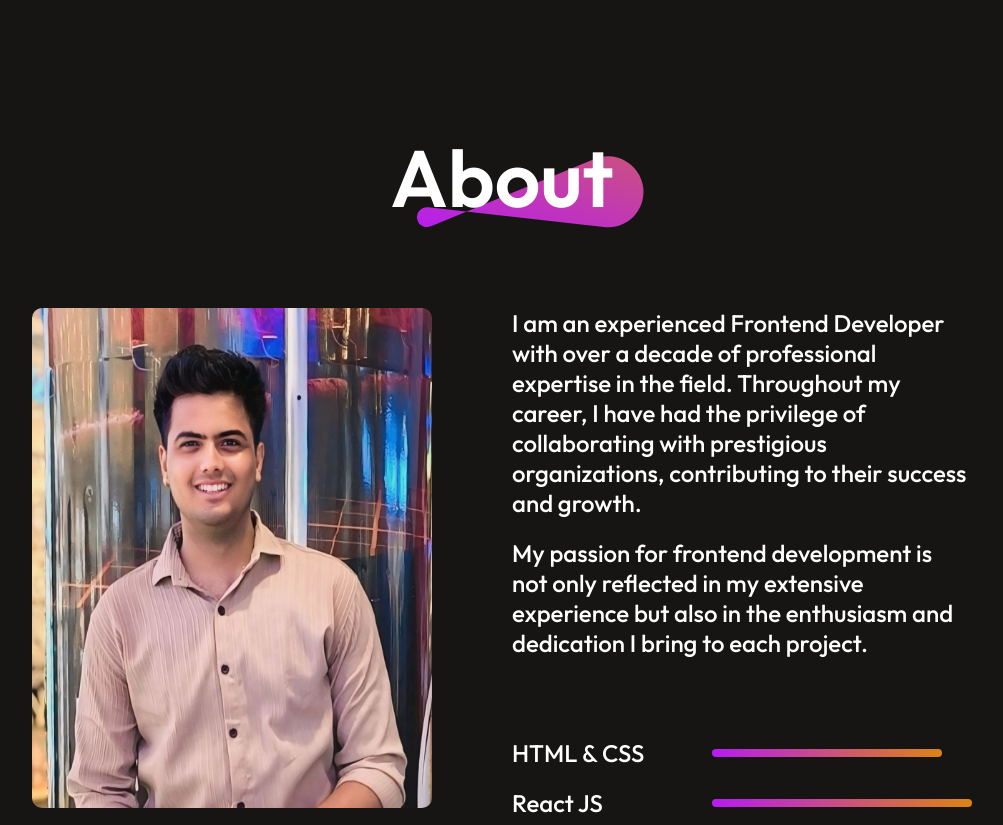
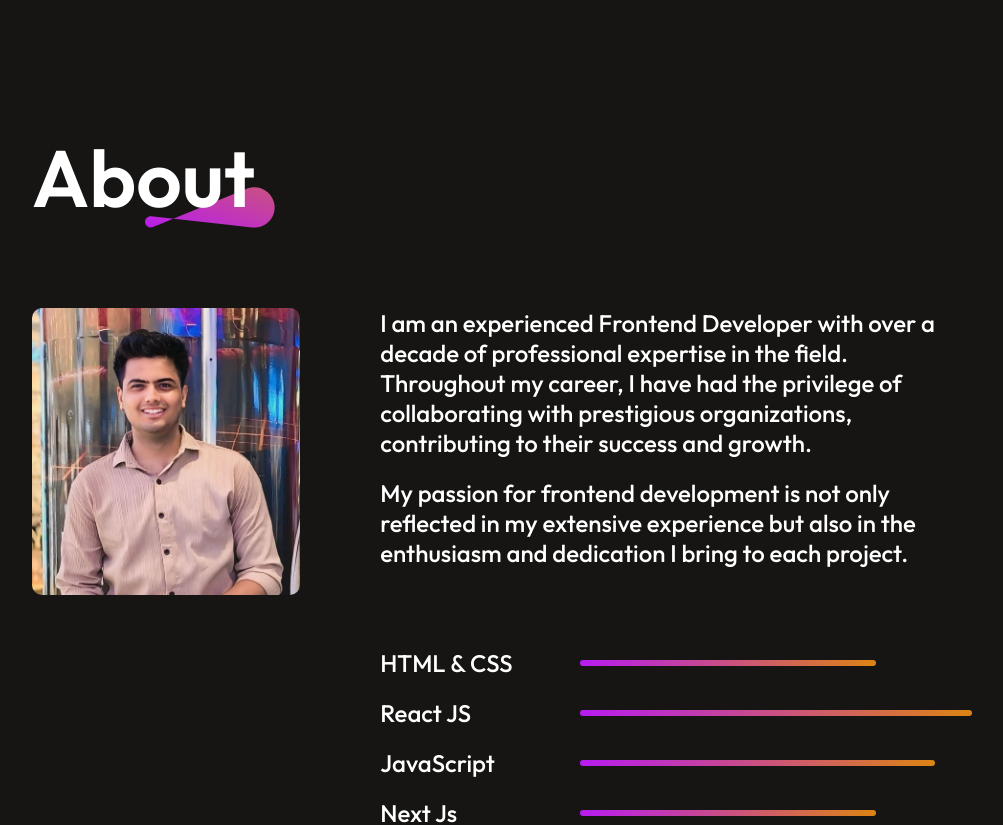
Before and after one commit to py-pankaj-ydv-7/PORTFOLIO, a React (Vite) app in the folder pyportfolio/: page / in a window 1280 px wide. Shown: the part 1300-2125 px from the top of the page, without its empty margins (138-1141 px from the left). Built offline with nearby package versions, Linux system fonts and the light colour scheme.

Commit message:
about css update

```diff
--- a/pyportfolio/src/Components/About/About.css
+++ b/pyportfolio/src/Components/About/About.css
@@ -3,8 +3,8 @@
     flex-direction: column;;
     align-items: center;
     justify-content: center;
-    gap: 80px;
-    margin: 80px 170px;
+    gap: 50px;
+    margin: 50px 20px;
 }
 
 .about-title{
@@ -15,7 +15,7 @@
 .about-title h1{
     padding: 0px 30px;
     font-weight: 600;
-    font-size: 80px;
+    font-size: 42px;
 }
 
 .about-title img{
@@ -27,13 +27,15 @@
 
 .about-sections{
     display: flex;
-    gap: 80px;
+    flex-direction: column;
+    gap: 40px;
 }
 
 .about-left img{
-    width: 400px;
+    /* width: 400px;
     height: 500px;
-    border-radius: 10px;
+    border-radius: 10px; */
+    display: none;
 }
 
 .about-right{
@@ -46,7 +48,8 @@
     display: flex;
     flex-direction: column;
     gap: 20px;
-    font-size: 24px;
+    font-size: 18px;
+    line-height: 30px;
     font-weight: 500;
     /* line-height: 1.8; */
     /* color: #4b4b4b; */
@@ -66,8 +69,8 @@
 }
 
 .about-skill p{
-    min-width: 150px;
-    font-size: 24px;
+    min-width: 120px;
+    font-size: 18px;
     font-weight: 500;
 }
 
@@ -81,14 +84,18 @@
 }
 
 .about-achievements{
-    display: flex;
+    /*
     width: 100%;
     justify-content: space-around;
-    margin-bottom: 80px;
-
+    margin-bottom: 80px; */
+    display: flex;
+    justify-content: space-between;
+    /* flex-wrap: wrap;
+    gap: 20px; */
 }
 
 .about-achievement{
+    gap: 10px;
     display: flex;
     flex-direction: column;
     align-items: center;
@@ -97,18 +104,22 @@
 }
 
 .about-achievement h1{
-    font-size: 60px;
-    font-weight: 700;
+    /* font-size: 60px;
+    font-weight: 700;*/
     background: linear-gradient(270deg, #DF8908 50.41%, #B415FF 90.25%);
     background-clip: text;
     -webbkit-background-clip: text;
     -webkit-text-fill-color: transparent;
+    font-size: 34px;
+        font-weight: 700;
 
 }
 
 .about-achievement p{
-    font-size: 22px;
-    font-weight: 500;
+    /* font-size: 22px;
+    font-weight: 500; */
+     text-align: center;
+        font-size: 16px;
 }
 
 .about-skill:hover{
@@ -121,14 +132,14 @@
     transition: 0.5s;
 }
 
-@media(min-width: 375px) and (max-width:768px){
+@media(min-width: 768px){
     .about{
         gap: 80px;
-        margin: 50px 70px;
+        margin: 80px 170px;
         align-items: start;
     }
     .about-title h1{
-        font-size: 50px;
+        font-size: 80px;
         padding: 0;
     }
     .about-title img{
@@ -136,41 +147,69 @@
         right: -20px;
     }
     .about-sections{
-        flex-direction: column;;
+        flex-direction: row;
+        gap: 80px;
+
     }
     .about-left{
-        display: none;
+        display: block;
     }
 
     .about-para{
-        font-size: 18px;
-        line-height: 32px;
+        /* font-size: 18px;
+        line-height: 32px; */
+        font-size: 24px;
     }
-    .about-skill{
+    /* .about-skill{
         gap: 20px;
         align-items: center;
-    }
+    }*/
     .about-skill p{
-        font-size: 20px;
-        ;
+        font-size: 24px;
+        min-width: 150px;
+
     }
     .about-skill hr{
         height: 6px;
     }
     .about-achievements{
-        justify-content: space-between;
+        /* justify-content: space-between; */
+        display: flex;
+    width: 100%;
+    justify-content: space-around;
+    margin-bottom: 80px;
+
     }
     .about-achievement{
-        gap: 10px;
+        /* gap: 10px; */
+        display: flex;
+    flex-direction: column;
+    align-items: center;
+    gap: 10px;
+    transition: 0.5s;
     }
     .about-achievement h1{
-        font-size: 34px;
-        font-weight: 700;
+    font-size: 60px;
+    font-weight: 700;
+    background: linear-gradient(270deg, #DF8908 50.41%, #B415FF 90.25%);
+    background-clip: text;
+    -webbkit-background-clip: text;
+    -webkit-text-fill-color: transparent;
+        /* font-size: 34px;
+        font-weight: 700; */
     }
-    .about-achievement p{
-        text-align: center;
-        font-size: 16px;
+     .about-achievement p{
+        /* text-align: center;
+        font-size: 16px; */
         /* font-weight: 500; */
+    font-size: 22px;
+    font-weight: 500;
+   }
+    .about-left img{
+        width: 100%;
+        height: auto;
+        display: block;
+        border-radius: 10px;
     }
 
 }
```
